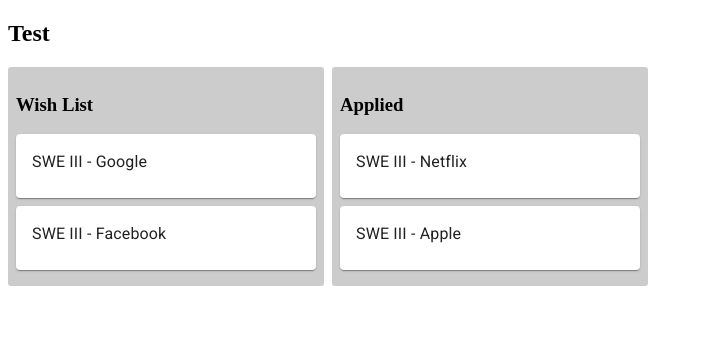
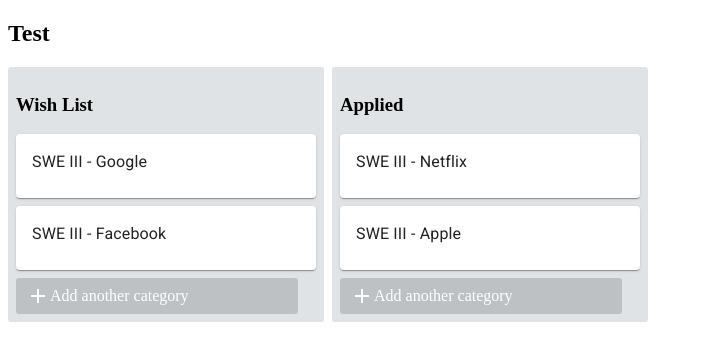
Before and after one commit to adclleva/React-Redux-with-react-beautiful-dnd-Learning-App, a React (Create React App) app: page / in a window 1280 px wide. Shown: the top 360 px of the page, without its empty margins (0-703 px from the left). Built offline with nearby package versions, Linux system fonts and the light colour scheme.

Commit message:
Trying to get the textarea to work, work in progress

```diff
--- a/package.json
+++ b/package.json
@@ -12,6 +12,7 @@
     "react-dom": "^16.12.0",
     "react-redux": "^7.1.3",
     "react-scripts": "3.3.0",
+    "react-textarea-autosize": "^7.1.2",
     "redux": "^4.0.4"
   },
   "scripts": {
--- a/src/components/App.js
+++ b/src/components/App.js
@@ -1,14 +1,14 @@
 import React from 'react';
 import Category from "./Category"
 import { connect } from "react-redux" // this connects the redux to our react
-import JobCard from './JobCard';
+
 
 function App(props) {
   const { categories } = props
 
   const displayCategories = categories.map((category, index) => {
     return (
-      <Category title={category.title} jobs={category.jobs}/>
+      <Category title={category.title} jobs={category.jobs} key={category.id}/>
     )
   })
 
--- /dev/null
+++ b/src/components/CategoriesActionButton.js
@@ -0,0 +1,73 @@
+import React, {useState} from "react"
+import Icon from '@material-ui/core/Icon';
+import Card from '@material-ui/core/Icon';
+import TextareaAutosize from 'react-textarea-autosize' // we installed react-textarea-autosize
+
+function CategoriesActionButton(props) {
+
+    const [ formOpen, setFormOpen ] = useState(false)
+    const [ text, setText ] = useState()
+
+    const renderAddButton = () => {
+        const { category } = props
+        const buttonText = category ? "Add another category" : "Add another card"
+        const buttonTextOpacity = category ? 1 : 0.5
+        const buttonTextColor = category ? "white" : "inherit"
+        const buttonTextBackground = category ? "rgba(0,0,0,.15)" : "inherit"
+        return (
+            <div
+                onClick={openForm}
+                style={{
+                    ...styles.openForButtonGroup,
+                    opacity: buttonTextOpacity,
+                    color: buttonTextColor,
+                    backgroundColor: buttonTextBackground
+                }}
+            >
+                <Icon>add</Icon>
+                <p>{buttonText}</p>
+            </div>
+        )
+    }
+
+    const openForm = () => {
+        setFormOpen(true)
+    }
+
+    const closeForm =() => {
+        setFormOpen(false)
+    }
+
+    const renderForm = () => {
+        const { category } = props
+
+        const placeholder = category ? "Enter Category title..." : "Enter job for this card..."
+        const buttonTitle = category ? "Add Category" : "Add Job"
+        return (
+            <div>
+                <Card>
+                    <TextareaTeAutosize
+                        placeholder={placeholder}
+                        autoFocus
+                    />
+                </Card>
+            </div>
+        )
+    }
+
+    return formOpen ? renderForm() : renderAddButton()
+}
+
+const styles = {
+    openForButtonGroup: {
+        display: "flex",
+        alignItems: "center",
+        cursor: "pointer",
+        borderRadius: 3,
+        height: 36,
+        width: 272,
+        paddingLeft: 10
+    }
+}
+
+export default CategoriesActionButton
--- a/src/components/Category.js
+++ b/src/components/Category.js
@@ -1,11 +1,12 @@
 import React from "react"
 import JobCard from "./JobCard"
+import CategoriesActionButton from "./CategoriesActionButton"
 
 const Category = ({title, jobs}) => { // we use this to pass down the prop
 
     const displayJobs = jobs.map((job, index) => {
         return (
-            <JobCard title={job.title} name={job.name}/>
+            <JobCard key={job.id} title={job.title} name={job.name}/>
         )
     })
 
@@ -13,6 +14,8 @@
         <div style={style.container}>
             <h3>{title}</h3>
             {displayJobs}
+            <CategoriesActionButton category
+            />
 
         </div>
     )
@@ -20,7 +23,7 @@
 
 const style ={
     container: {
-        backgroundColor: "#ccc",
+        backgroundColor: "#dfe3e6",
         borderRadius: 3,
         width: 300,
         padding: 8,
```
Also changed, not shown: 1 other file (tests, documents, lock files or other folders).
